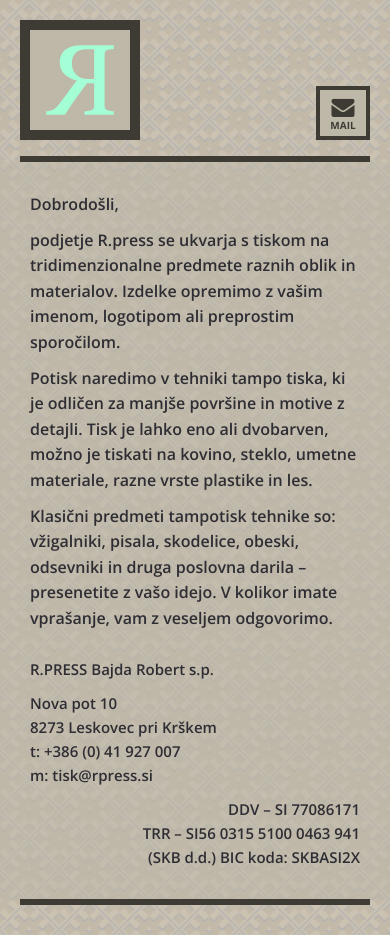
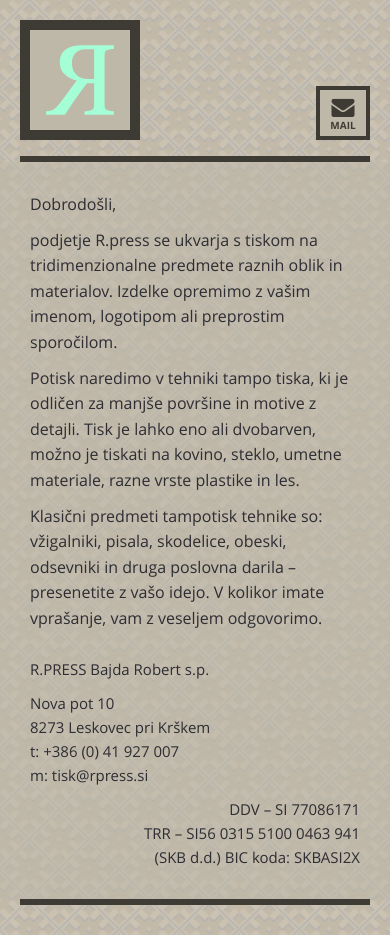
Before and after one commit to deskcup/R.press, a Jekyll site: the page built from index.html, in a window 390 px wide. Built offline with Jekyll 4.4.1, drawn with Linux system fonts in a browser that asks for light colours; Markdown is read by kramdown in place of the engine named in the settings.

Commit message:
popravljene velikosti, š, č in ž se na mobilniku ne izpisejo pravilno

```diff
--- a/assets/css/4-pages/_index.sass
+++ b/assets/css/4-pages/_index.sass
@@ -15,7 +15,7 @@
   border: 8px solid rgba(62, 59, 52,1)
   padding: 40px
   font-size: 14px
-  font-weight: 600
+  font-weight: 400
   background: rgba(190,184,168,0.5)
 
   .opis
@@ -25,7 +25,7 @@
 
   .info
     font-size: 14px
-    font-weight: 600
+    font-weight: 400
     +display(flex)
     +flex-wrap(wrap)
     +justify-content(space-between)
@@ -68,14 +68,13 @@
       +align-items(flex-end)
       margin-top: 15px
       font-size: 15px
-      font-weight: 600
+      font-weight: 400
       //display: block
 
       .podpis
         width: 100%
         text-align: left
         font-size: 15px
-        font-weight: 600
 
       .info-levo
         margin-top: 10px
@@ -83,5 +82,5 @@
 
       .info-desno
         //position: absolute
-        margin: 10px 0 auto auto
+        margin: 10px 0 0 auto
         text-align: right
--- a/assets/css/4-pages/_pisite.sass
+++ b/assets/css/4-pages/_pisite.sass
@@ -13,7 +13,7 @@
   border: 8px solid rgba(62, 59, 52,1)
   font:
     family: 'Open sans'
-    weight: 600
+    weight: 400
     size: 16px
   color: #4C4C4C
   background: rgba(190,184,168,0.5)
@@ -51,7 +51,7 @@
     background: rgba(255,255,255,0.0)
     text-align: center
     font-size: 14px
-    font-weight: 600
+    font-weight: 400
     text-transform: uppercase
     width: 25%
 
@@ -91,7 +91,7 @@
       font-size: 14px
       display: block
       padding-bottom: 5px
-      font-weight: 600
+      font-weight: 400
 
 @media (max-width: 540px)
 
@@ -113,7 +113,7 @@
     //margin: 0 10px 0
     font:
       family: 'Open sans'
-      weight: 600
+      weight: 400
       size: 18px
 
   form
@@ -135,7 +135,7 @@
       color: #4C4C4C
       font-family: 'Open sans'
       font-weight: 400
-      font-size: 16px
+      font-size: 14px
       text-transform: uppercase
       text-align: left
       display: block
@@ -143,7 +143,7 @@
       margin-top: 0px
 
       span
-        font-size: 16px
+        font-size: 14px
         display: block
         margin-top: 0px
         padding-bottom: 4px
```
Also changed, not shown: 1 other file.
